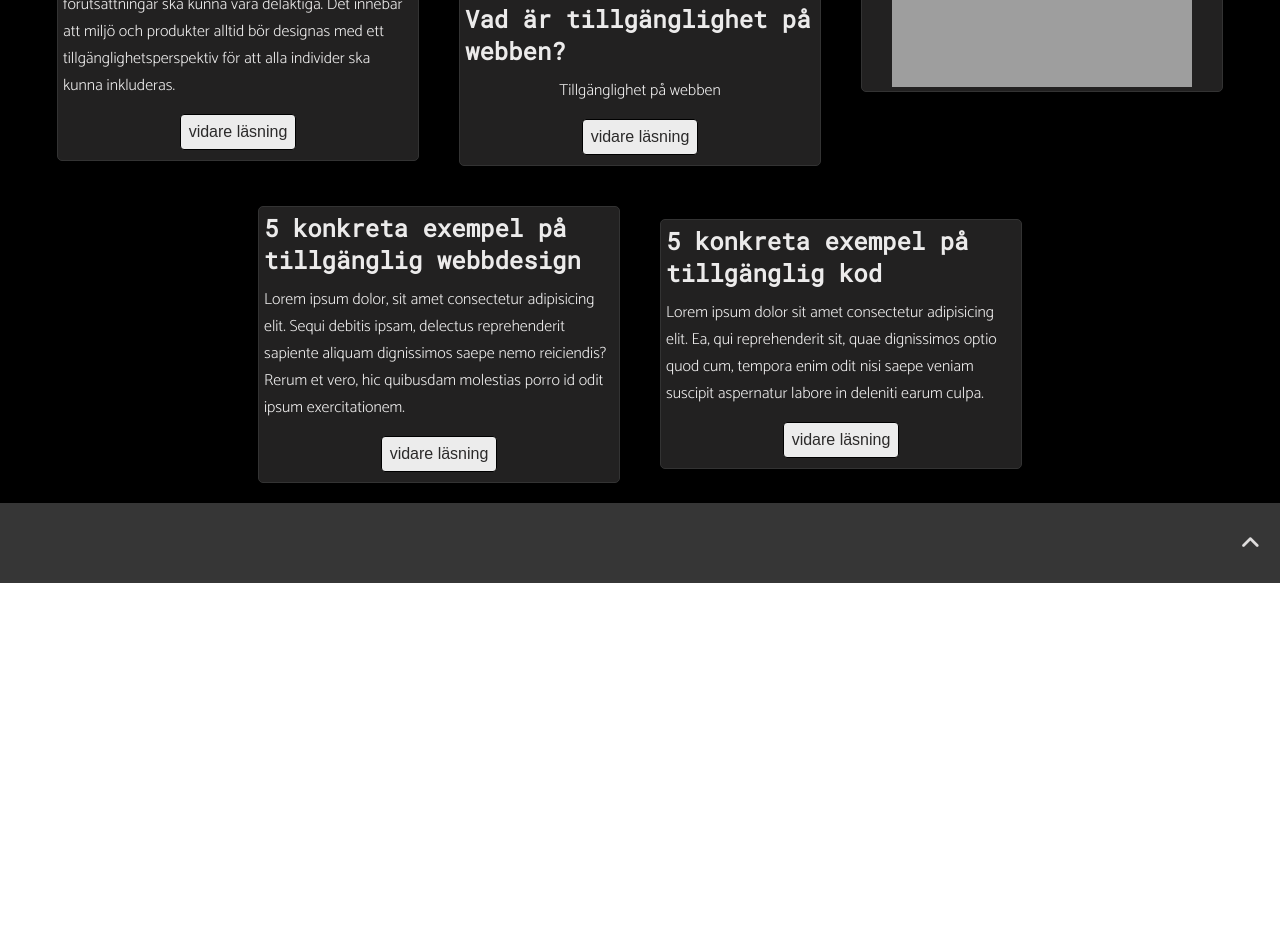
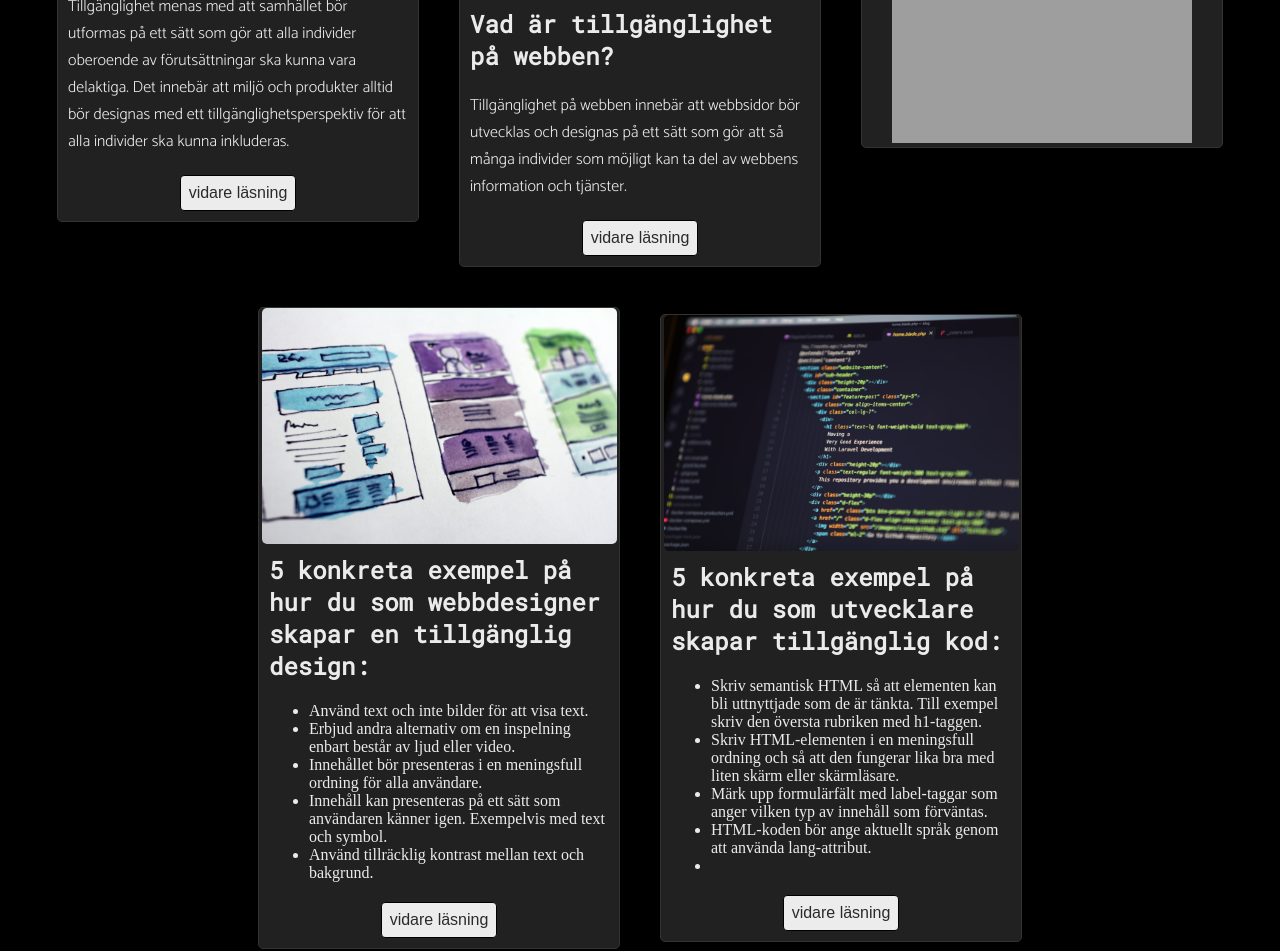
Before and after one commit to piggelini/HTML_CSS_inlamning_2, a plain HTML site: page index.html in a window 1280 px wide. Shown: the part 587-1538 px from the top of the page. Before the commit the page ends 1170 px from the top, so only its background shows below. Drawn offline with Linux system fonts and the light colour scheme; grey boxes are pictures that could not be loaded.

Commit message:
images added

```diff
--- a/index.html
+++ b/index.html
@@ -51,7 +51,8 @@
                         <img src="images/Acess.jpg" alt="">
                     </div>
                     <h2>Vad är tillgänglighet på webben?</h2>
-                    <p>Tillgänglighet på webben</p>
+                    <p>Tillgänglighet på webben innebär att webbsidor bör utvecklas och designas på ett sätt som gör att
+                        så många individer som möjligt kan ta del av webbens information och tjänster. </p>
                     <a href="#"><button> vidare läsning</button></a>
                 </article>
                 <article>
@@ -61,22 +62,32 @@
                 </article>
 
                 <article>
-                    <h2>5 konkreta exempel på tillgänglig webbdesign</h2>
-                    <img src="" alt="">
-                    <p>Lorem ipsum dolor, sit amet consectetur adipisicing elit. Sequi debitis ipsam, delectus
-                        reprehenderit
-                        sapiente aliquam dignissimos saepe nemo reiciendis? Rerum et vero, hic quibusdam molestias porro
-                        id
-                        odit ipsum exercitationem.</p>
+                    <img src="images/design.jpg" alt="Tre skisser på webbdesign flöden">
+                    <h2>5 konkreta exempel på hur du som webbdesigner skapar en tillgänglig design:</h2>
+                    <ul>
+                        <li>Använd text och inte bilder för att visa text. </li>
+                        <li>Erbjud andra alternativ om en inspelning enbart består av ljud eller video.</li>
+                        <li>Innehållet bör presenteras i en meningsfull ordning för alla användare.</li>
+                        <li>Innehåll kan presenteras på ett sätt som användaren känner igen. Exempelvis med text och
+                            symbol. </li>
+                        <li>Använd tillräcklig kontrast mellan text och bakgrund.</li>
+                    </ul>
                     <a href="#"><button> vidare läsning</button></a>
                 </article>
                 <article>
-                    <h2>5 konkreta exempel på tillgänglig kod</h2>
-                    <img src="" alt="">
-                    <p>Lorem ipsum dolor sit amet consectetur adipisicing elit. Ea, qui reprehenderit sit, quae
-                        dignissimos
-                        optio quod cum, tempora enim odit nisi saepe veniam suscipit aspernatur labore in deleniti earum
-                        culpa.</p>
+                    <img src="images/code.jpg" alt="HTML-kod på en datorskärm">
+                    <h2>5 konkreta exempel på hur du som utvecklare skapar tillgänglig kod:</h2>
+                    <ul>
+                        <li>Skriv semantisk HTML så att elementen kan bli uttnyttjade som de är tänkta. Till exempel
+                            skriv den översta rubriken med h1-taggen. </li>
+                        <li>Skriv HTML-elementen i en meningsfull ordning och så att den fungerar lika bra med liten
+                            skärm
+                            eller skärmläsare.</li>
+                        <li>Märk upp formulärfält med label-taggar som anger vilken typ av innehåll som förväntas.</li>
+                        <li>HTML-koden bör ange aktuellt språk genom att använda lang-attribut.</li>
+                        <li></li>
+                    </ul>
+
                     <a href="#"><button> vidare läsning</button></a>
                 </article>
         </main>
--- a/styles/style.scss
+++ b/styles/style.scss
@@ -138,7 +138,7 @@ top: 0;
             margin: 20px;
         }
 
-        .first-img img{
+        img{
             width: 355px;
 
             @include for-tablet {
@@ -146,22 +146,22 @@ top: 0;
             }
         }
 
-        .second-img img {
-            width: 355px;
-
-            @include for-tablet {
-                border-radius: 5px;
-            }
-        }
 
         h2{
             font-family: "Roboto Mono", Verdana, Tahoma, sans-serif;
-            margin: 5px;
+            margin: 10px;
         }
 
         p{
             font-family: Catamaran, Verdana, Tahoma, sans-serif;
-            margin: 5px;
+            margin: 10px;
+        }
+
+        ul {
+            display:flex;
+            flex-direction: column;
+            align-items:flex-start;
+            margin:10px;
         }
 
         button{
```
Also changed, not shown: images/code.jpg (added), images/design.jpg (added), styles/style.css, 1 other file.
